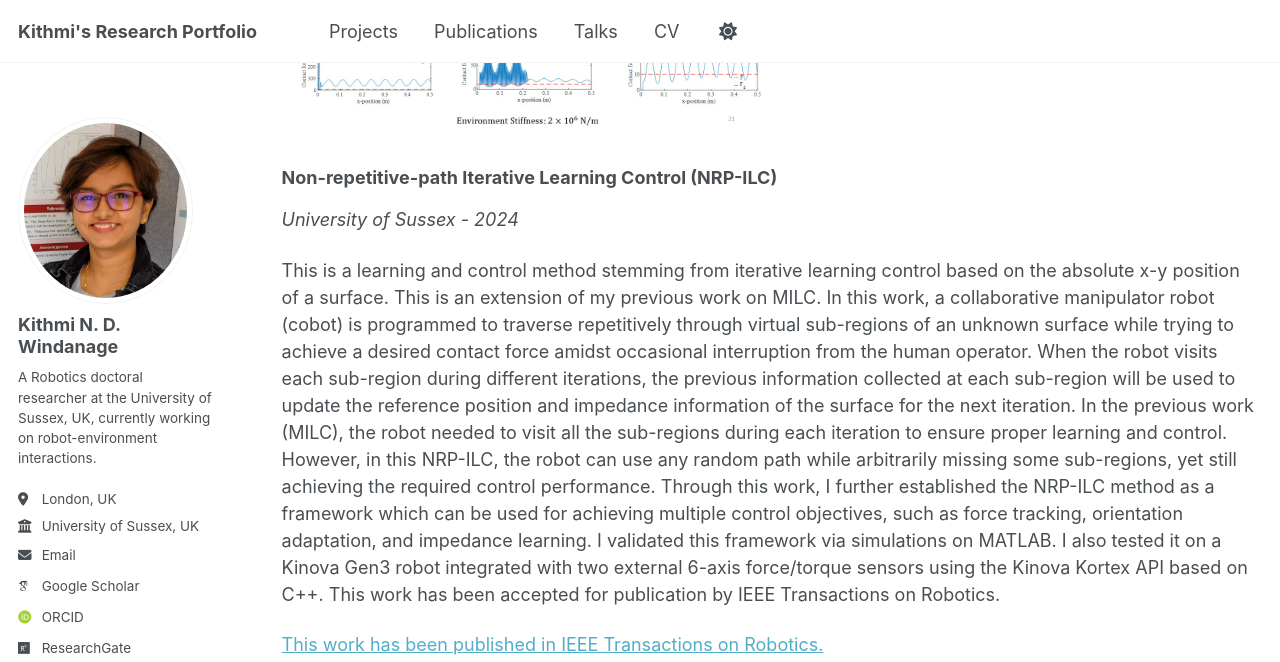
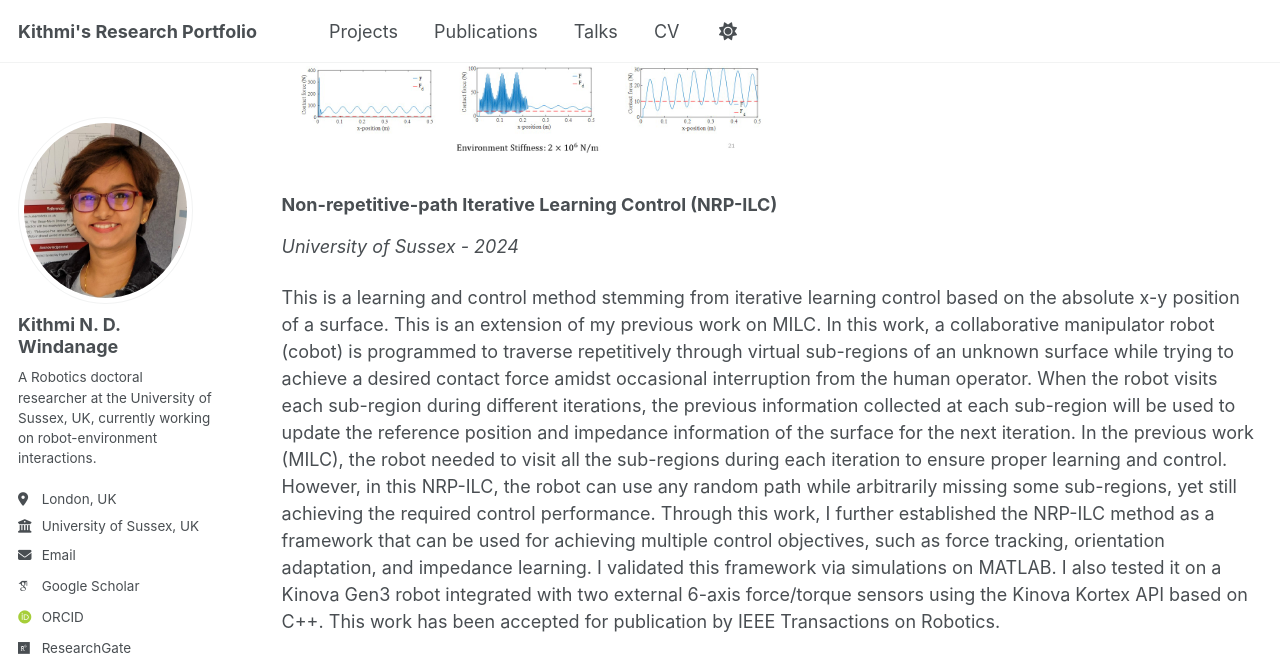
Before and after one commit to KithmiNDWidanage/KithmiNDWidanage.github.io, a Jekyll site: the page built from _pages/projects.md, in a window 1280 px wide and 1400 px high, scrolled down 1255 px. Shown: the top 662 px of the window. Built offline with Jekyll 4.4.1, drawn with Linux system fonts in a browser that asks for light colours; some web fonts are replaced; some of the changed text lies outside the part shown.

Commit message:
Update projects.md

```diff
--- a/_pages/projects.md
+++ b/_pages/projects.md
@@ -30,7 +30,7 @@ In this work, I developed a position-based variable impedance controller that up
 ### Non-repetitive-path Iterative Learning Control (NRP-ILC)
 *University of Sussex - 2024*
 
-This is a learning and control method stemming from iterative learning control based on the absolute x-y position of a surface. This is an extension of my previous work on MILC. In this work, a collaborative manipulator robot (cobot) is programmed to traverse repetitively through virtual sub-regions of an unknown surface while trying to achieve a desired contact force amidst occasional interruption from the human operator. When the robot visits each sub-region during different iterations, the previous information collected at each sub-region will be used to update the reference position and impedance information of the surface for the next iteration. In the previous work (MILC), the robot needed to visit all the sub-regions during each iteration to ensure proper learning and control. However, in this NRP-ILC, the robot can use any random path while arbitrarily missing some sub-regions, yet still achieving the required control performance. Through this work, I further established the NRP-ILC method as a framework which can be used for achieving multiple control objectives, such as force tracking, orientation adaptation, and impedance learning. I validated this framework via simulations on MATLAB. I also tested it on a Kinova Gen3 robot integrated with two external 6-axis force/torque sensors using the Kinova Kortex API based on C++. This work has been accepted for publication by IEEE Transactions on Robotics.
+This is a learning and control method stemming from iterative learning control based on the absolute x-y position of a surface. This is an extension of my previous work on MILC. In this work, a collaborative manipulator robot (cobot) is programmed to traverse repetitively through virtual sub-regions of an unknown surface while trying to achieve a desired contact force amidst occasional interruption from the human operator. When the robot visits each sub-region during different iterations, the previous information collected at each sub-region will be used to update the reference position and impedance information of the surface for the next iteration. In the previous work (MILC), the robot needed to visit all the sub-regions during each iteration to ensure proper learning and control. However, in this NRP-ILC, the robot can use any random path while arbitrarily missing some sub-regions, yet still achieving the required control performance. Through this work, I further established the NRP-ILC method as a framework that can be used for achieving multiple control objectives, such as force tracking, orientation adaptation, and impedance learning. I validated this framework via simulations on MATLAB. I also tested it on a Kinova Gen3 robot integrated with two external 6-axis force/torque sensors using the Kinova Kortex API based on C++. This work has been accepted for publication by IEEE Transactions on Robotics.
 
 [This work has been published in IEEE Transactions on Robotics.](/publication/2025_TRO_NRP-ILC)
 
@@ -41,7 +41,7 @@ This is a learning and control method stemming from iterative learning control b
 ### Design of Robotic Manipulators for Nuclear Decommissioning
 *University of Sussex, University of Tokyo - 2022-2024*
 
-This was a part of the EPSRC project *[A Nuclear Decommissioning Manipulator with Novel Variable Impedance Actuator](https://ukerc.rl.ac.uk/cgi-bin/ercri5.pl?GChoose=gregsum&GRN=EP/W016168/1&GrantRegion=7&GrantOrg=250&HTC=50101D2C&SHTC=1B84A95;)* (EP/W016168/1), a collaboration between the University of Sussex and the University of Tokyo. Two robotic manipulators were designed for use case scenarios at Sellafield and Fukushima nuclear power plants, respectively. These manipulators were designed to be integrated with a novel continuously variable transmission system (CVT). The addition of CVT increased the strength requirement of the manipulator, which required a thorough compromise between the weight and strength of components. I carried out initial CAD-based designs of the Fukushima manipulator and detailed designs of the Sellafield manipulator. The design and optimisation of structural components through FEA, bearing selection, bolt calculations, gear calculations, shaft design, keyway design, and coupling selection were among the design tasks that I did. I further developed extensive design drawings that considered the design for manufacture and assembly requirements. Additionally, I was responsible for procuring standard components and commissioning component manufacturing.
+This was a part of the EPSRC project *[A Nuclear Decommissioning Manipulator with Novel Variable Impedance Actuator](https://ukerc.rl.ac.uk/cgi-bin/ercri5.pl?GChoose=gregsum&GRN=EP/W016168/1&GrantRegion=7&GrantOrg=250&HTC=50101D2C&SHTC=1B84A95;)* (EP/W016168/1), a collaboration between the University of Sussex and the University of Tokyo. Two robotic manipulators were designed for use-case scenarios at Sellafield and Fukushima nuclear power plants, respectively. These manipulators were designed to be integrated with a novel continuously variable transmission system (CVT). The addition of CVT increased the strength requirement of the manipulator, which required a thorough compromise between the weight and strength of components. I carried out initial CAD-based designs of the Fukushima manipulator and detailed designs of the Sellafield manipulator. The design and optimisation of structural components through FEA, bearing selection, bolt calculations, gear calculations, shaft design, keyway design, and coupling selection were among the design tasks that I did. I further developed extensive design drawings that considered the design for manufacture and assembly requirements. Additionally, I was responsible for procuring standard components and commissioning component manufacturing.
 
 <video width="568" height="320" controls loop="" muted="" autoplay="">
   <source src="https://github.com/KithmiNDWidanage/KithmiNDWidanage.github.io/raw/refs/heads/master/videos/Manipulators.mp4">
@@ -69,10 +69,10 @@ A scoping review on load-handling wearable devices (i.e., exoskeletons) focusing
 
 [This review was published in IEEE Access.](/publication/2023_Access_ExoReview)
 
-### Multi-Objective Optimization-based Assist-as Needed Controller for Improved Quality of Assistance in Rehabilitation Robotics
+### Multi-Objective Optimization-based Assist-as-Needed Controller for Improved Quality of Assistance in Rehabilitation Robotics
 *University of Sussex - 2023*
 
-*This project was a part of the interdisciplinary project “5G enabled robotic teleoperation system for remote physical therapy: a post-COVID recovery approach in health care” by researchers from the University of Sussex; funded by Higher Education Innovation Funding - HEIF*
+*This project was a part of the interdisciplinary project “5G-enabled robotic teleoperation system for remote physical therapy: a post-COVID recovery approach in health care” by researchers from the University of Sussex; funded by Higher Education Innovation Funding - HEIF*
 
 A reference-free control method was developed for an upper-limb rehabilitation robotic device from HumanRobotiX (HRX-1) concerning wrist flexion/extension. In this control method, the control signal was optimised based on the state of the patient’s hand while ensuring the motions were carried out within pre-defined constraints. This system incorporates position, velocity, and tremor constraints to allow the patient to engage in remote physiotherapy within their capabilities. I simulated this controller in the MATLAB environment for validation. This project included a PPIE (public and patient involvement and engagement) element where the user requirements were identified through discussions and engagements with a stroke survivor, a family carer, an NHS physician, and a physiotherapist.
 
@@ -87,7 +87,7 @@ A review on the circular external fixators, an orthopaedic device that is mainly
 
 [The review was published in Injury (an Elsevier journal).](/publication/2023_Injury_CEF)
 
-### Design of a Low-cost Wire Clamp for Ilizarov Ring Fixators
+### Design of a Low-Cost Wire Clamp for Ilizarov Ring Fixators
 *University of Moratuwa, Imperial College London, QMUL - 2021*
 
 *A part of collaborative research by the University of Moratuwa and Imperial College London: Funded by [NIHR PrOTeCT Grant](https://www.imperial.ac.uk/trauma-bioengineering/nihr-protect-grant/)*
```
Also changed, not shown: other parts of _pages/projects.md (+4 -4 lines).
